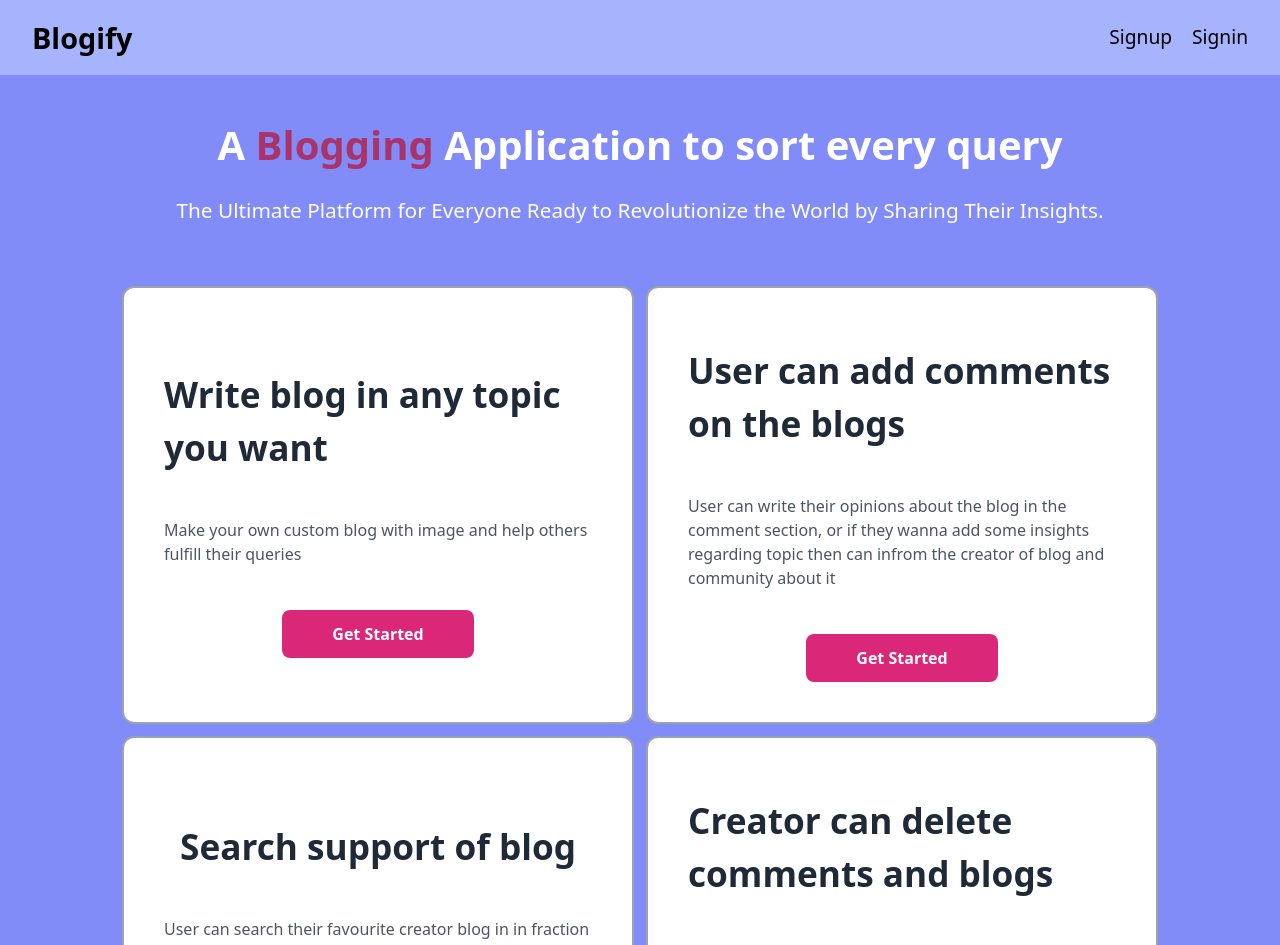
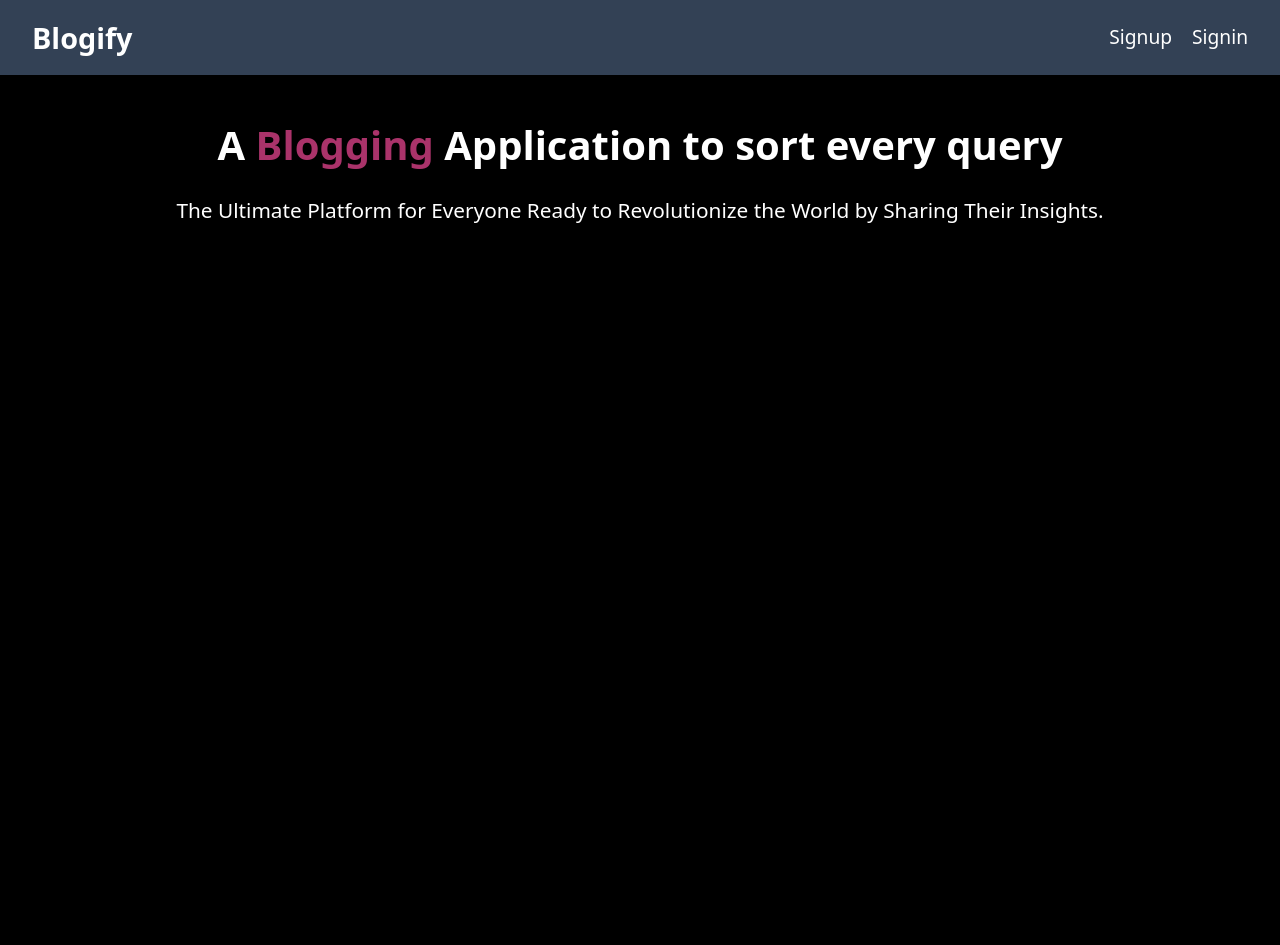
Before and after one commit to Sejal99/BlogSpot, a Next.js app in the folder client/: page / in a window 1280 px wide. Shown: the top 945 px of the page. After the commit the page ends 800 px from the top, so only its background shows below. Built offline with nearby package versions, Linux system fonts and the light colour scheme.

Commit message:
ui changes

```diff
--- a/client/app/(Components)/Navbar.tsx
+++ b/client/app/(Components)/Navbar.tsx
@@ -21,20 +21,20 @@ const Navbar = () => {
   },[])
 
   return (
-    <div className=' px-8 items-center bg-gradient-to-br from-indigo-300 to-indigo-300 justify-between flex gap-3 p-3 py-4 '>
-        <div onClick={()=> router.push('/')} className=' cursor-pointer text-[1.8rem] hover:text-white font-semibold '>Blogify</div>
+    <div className=' px-8 items-center bg-slate-700 justify-between flex gap-3 p-3 py-4'>
+        <div onClick={()=> router.push('/')} className=' cursor-pointer text-[1.8rem] hover:text-white font-semibold text-white'>Blogify</div>
         <div className=' items-center flex gap-5'>
           {!token ? (
             <div className=' flex gap-5'>
-              <button onClick={()=> router.push('/signup')} className='   rounded-lg font-medium text-[1.2rem] hover:text-white'>Signup</button>
-            <button onClick={handleClick} className='   rounded-lg font-medium text-[1.2rem] hover:text-white'>Signin</button>
+              <button onClick={()=> router.push('/signup')} className='   rounded-lg font-medium text-[1.2rem] hover:text-white text-white'>Signup</button>
+            <button onClick={handleClick} className='   rounded-lg font-medium text-[1.2rem] hover:text-white text-white'>Signin</button>
             </div>
           ) : (
             <div className=' flex gap-5'>
-              <button onClick={()=> router.push('/all-blogs')} className='   rounded-lg font-semibold text-[1.2rem] hover:text-white'>All Blogs</button>
-              <button onClick={()=> router.push('/createBlog')} className='   rounded-lg font-semibold text-[1.2rem] hover:text-white'>Create Blog</button>
-              <button onClick={()=> router.push('/myBlogs')} className='   rounded-lg font-semibold text-[1.2rem] hover:text-white'>My Blogs</button>
-              <button onClick={handleLogout} className='   rounded-lg font-semibold text-[1.2rem] hover:text-white'>Logout</button>
+              <button onClick={()=> router.push('/all-blogs')} className='   rounded-lg font-semibold text-[1.2rem] text-white'>All Blogs</button>
+              <button onClick={()=> router.push('/createBlog')} className='   rounded-lg font-semibold text-[1.2rem] text-white'>Create Blog</button>
+              <button onClick={()=> router.push('/myBlogs')} className='   rounded-lg font-semibold text-[1.2rem] text-white'>My Blogs</button>
+              <button onClick={handleLogout} className='   rounded-lg font-semibold text-[1.2rem] text-white'>Logout</button>
             </div>
           )
         }
--- a/client/app/(Components)/secret.tsx
+++ b/client/app/(Components)/secret.tsx
@@ -1,2 +1,2 @@
-export const base_url= 'https://blogging-site-xygk.vercel.app'
-// export const base_url= 'http://localhost:3002'
+// export const base_url= 'https://blogging-site-xygk.vercel.app'
+export const base_url= 'http://localhost:3002'
--- a/client/app/layout.tsx
+++ b/client/app/layout.tsx
@@ -21,7 +21,7 @@ export default function RootLayout({
 
     <ReduxProvider>
     <html lang='en'>
-    <body className=' bg-indigo-400'>
+    <body className=' bg-black'>
     <div className='main' >
         <div  className='gradient' />
     </div>
--- a/client/app/page.tsx
+++ b/client/app/page.tsx
@@ -2,24 +2,24 @@
 import { useRouter } from "next/navigation";
 import Navbar from "./(Components)/Navbar";
 
-const data= [
-  {
-    title:'Write blog in any topic you want',
-    desc:"Make your own custom blog with image and help others fulfill their queries"
-  },
-  {
-    title:'User can add comments on the blogs',
-    desc:"User can write their opinions about the blog in the comment section, or if they wanna add some insights regarding topic then can infrom the creator of blog and community about it"
-  },
-  {
-    title:"Search support of blog",
-    desc:"User can search their favourite creator blog in in fraction of seconds"
-  },
-  {
-    title:"Creator can delete comments and blogs",
-    desc:"Creator of the blog can delete comment that is not good of his community"
-  }
-]
+// const data= [
+//   {
+//     title:'Write blog in any topic you want',
+//     desc:"Make your own custom blog with image and help others fulfill their queries"
+//   },
+//   {
+//     title:'User can add comments on the blogs',
+//     desc:"User can write their opinions about the blog in the comment section, or if they wanna add some insights regarding topic then can infrom the creator of blog and community about it"
+//   },
+//   {
+//     title:"Search support of blog",
+//     desc:"User can search their favourite creator blog in in fraction of seconds"
+//   },
+//   {
+//     title:"Creator can delete comments and blogs",
+//     desc:"Creator of the blog can delete comment that is not good of his community"
+//   }
+// ]
 
 export default function Home() {
   const router= useRouter()
@@ -45,8 +45,8 @@ export default function Home() {
             </div>
             <div className=' text-white font-medium text-[1.3rem]'>The Ultimate Platform for Everyone Ready to Revolutionize the World by Sharing Their Insights.</div>
             <div className='grid grid-cols-1 md:grid-cols-2 py-10 gap-3'>
-              {data.map((value, index)=> (
-                  <div className=' min-h-[30vh] p-10 bg-white flex justify-center items-center border-2 border-gray-400 rounded-xl flex-col max-w-lg' key={index}>
+              {/* {data.map((value, index)=> ( */}
+                  {/* <div className=' min-h-[30vh] p-10 bg-white flex justify-center items-center border-2 border-gray-400 rounded-xl flex-col max-w-lg' key={index}>
 
                      <div className=' flex flex-col gap-3'>
                       <div className=' text-gray-800 text-[2.2rem] flex justify-center py-4 font-bold'>{value.title}</div>
@@ -55,8 +55,8 @@ export default function Home() {
                       <button onClick={()=> router.push('/signup')}  className='  hover:bg-yellow-500 p-3 rounded-lg w-48 text-white font-bold bg-pink-600'>Get Started</button>
                       </div>
                       </div>
-                  </div>
-              ))}
+                  </div> */}
+              {/* ))} */}
 
             </div>
         </div>
```
Also changed, not shown: 1 other file (tests, documents, lock files or other folders).
